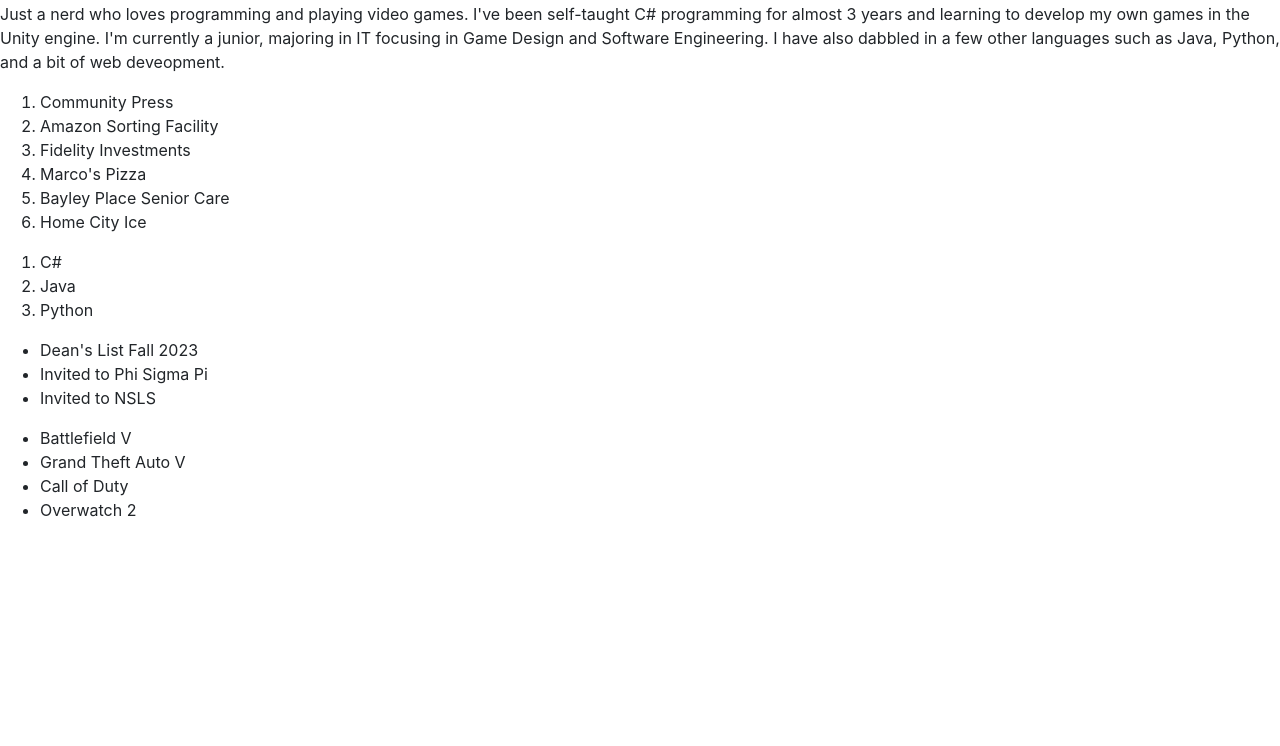
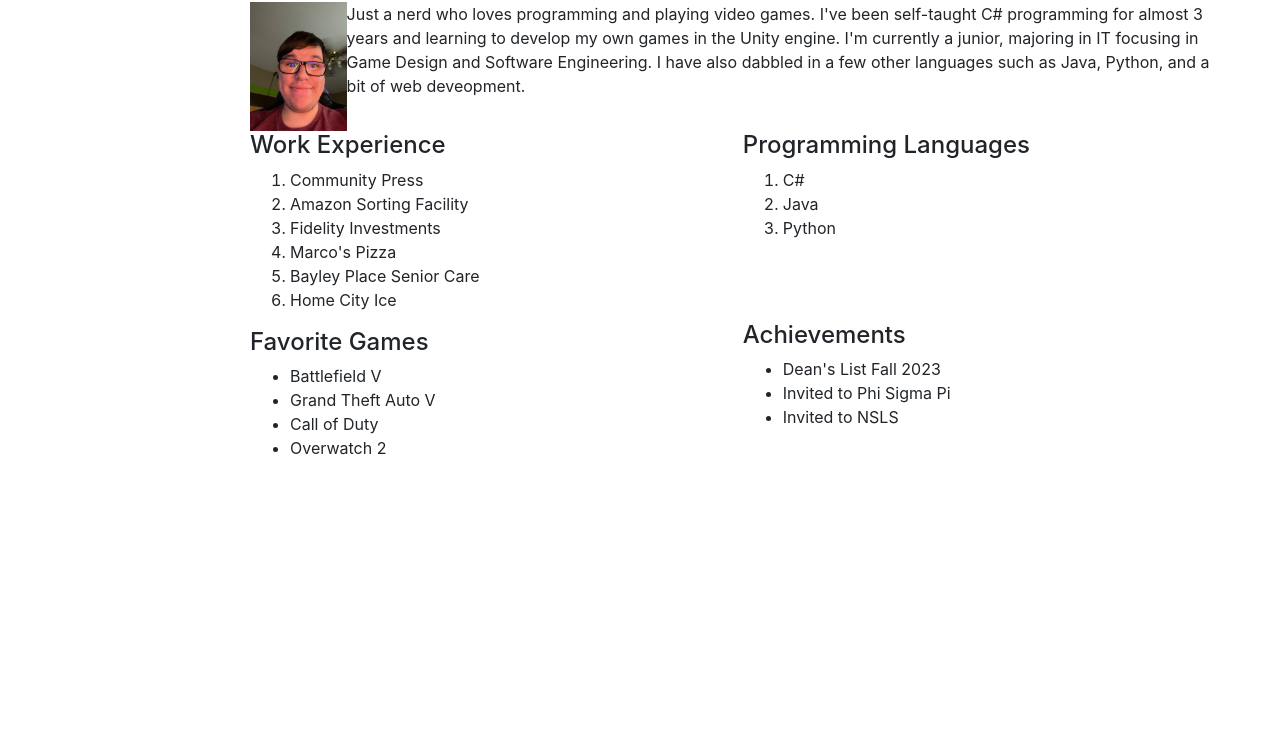
Before and after one commit to IT3049C-Lively-FA23/online-portfolio-devinebj, a website: page index.html in a window 1280 px wide. Shown: the part 54-800 px from the top of the page. Drawn offline with nearby package versions, Linux system fonts and the light colour scheme.

Commit message:
Added CSS styling and image

```diff
--- a/index.html
+++ b/index.html
@@ -21,14 +21,22 @@
     <!-- WORK FROM INSIDE THIS CONTAINER-->
   </div>
 
+  <div class="background">
+    <img src="resources/images/Selfie.jpg" />
+
     <div class="section" id="personalBackground">
-    <p>Just a nerd who loves programming and playing video games. I've been self-taught C# programming for almost 3 years and learning to develop my own
-      games in the Unity engine. I'm currently a junior, majoring in IT focusing in Game Design and Software Engineering. I have also dabbled in a few other
+      <p>Just a nerd who loves programming and playing video games. I've been self-taught C# programming for almost 3
+        years and learning to develop my own
+        games in the Unity engine. I'm currently a junior, majoring in IT focusing in Game Design and Software
+        Engineering. I have also dabbled in a few other
         languages such as Java, Python, and a bit of web deveopment.
       </p>
     </div>
+  </div>
 
+  <div class="leftFloat">
     <div class="section" id="experience">
+      <h4>Work Experience</h4>
       <ol>
         <li>Community Press</li>
         <li>Amazon Sorting Facility</li>
@@ -39,7 +47,20 @@
       </ol>
     </div>
 
+    <div class="section" id="games">
+      <h4>Favorite Games</h4>
+      <ul>
+        <li>Battlefield V</li>
+        <li>Grand Theft Auto V</li>
+        <li>Call of Duty</li>
+        <li>Overwatch 2</li>
+      </ul>
+    </div>
+  </div>
+
+  <div class="rightFloat">
     <div class="section" id="programmingLanguages">
+      <h4>Programming Languages</h4>
       <ol>
         <li>C#</li>
         <li>Java</li>
@@ -48,21 +69,16 @@
     </div>
 
     <div class="section" id="achievements">
+      <h4>Achievements</h4>
       <ul>
         <li>Dean's List Fall 2023</li>
         <li>Invited to Phi Sigma Pi</li>
         <li>Invited to NSLS</li>
       </ul>
     </div>
+  </div>
 
-  <div class="section" id="games">
-    <ul>
-      <li>Battlefield V</li>
-      <li>Grand Theft Auto V</li>
-      <li>Call of Duty</li>
-      <li>Overwatch 2</li>
-    </ul>
-  </div>
+
 
   <!-- INCLUDE SCRIPTS FILE HERE -->
 
--- a/resources/styles/styles.css
+++ b/resources/styles/styles.css
@@ -0,0 +1,31 @@
+.leftFloat {
+  float: left;
+  padding-left: 250px;
+  padding-right: 5%;
+}
+
+.rightFloat {
+  float: right;
+  padding-right: 250px;
+  padding-left: 5%;
+}
+
+#achievements {
+  padding-top: 65px;
+}
+
+.background {
+  float: left;
+  padding-left: 250px;
+  padding-right: 5%;
+}
+
+img {
+  width: 10%;
+  height: 10%;
+  float: left;
+}
+
+p {
+  padding-left: 50px;
+}
```
Also changed, not shown: resources/images/Selfie.jpg (added). Lines whose indentation alone changed are shown as unchanged.
